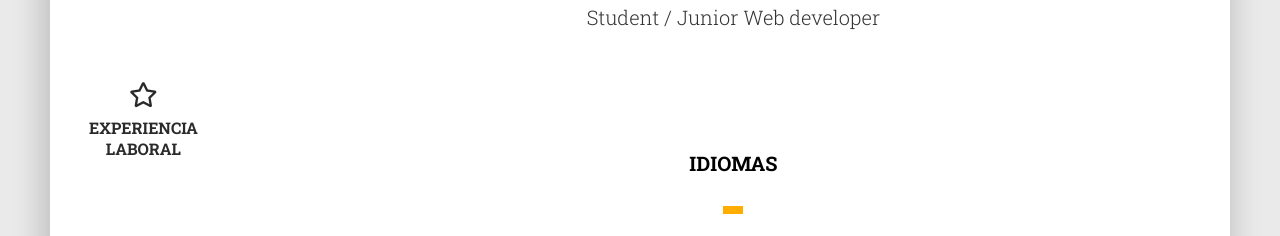
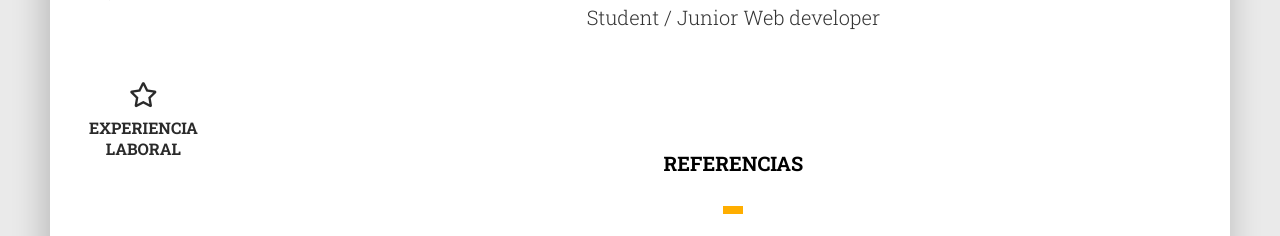
Before and after one commit to MadDog-420/CV, a plain HTML site: page index.html in a window 1280 px wide. Both pictures are taken after a click on the item "REFERENCIAS". Shown: the part 482-718 px from the top of the page. Drawn offline with nearby package versions, Linux system fonts and the light colour scheme.

Commit message:
Update index.html

```diff
--- a/index.html
+++ b/index.html
@@ -116,7 +116,7 @@
             </section>
             <section>
                 <div class="titl">
-                    <h2>Idiomas</h2>
+                    <h2>Referencias</h2>
                 </div>
                 <hr class="line" width="20px" size="10" color="#ffae00">
                 <div class="txt">
```
